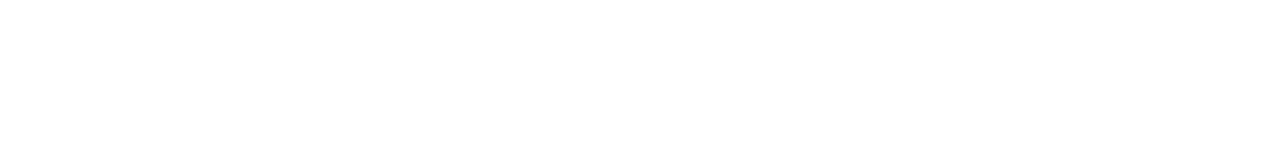
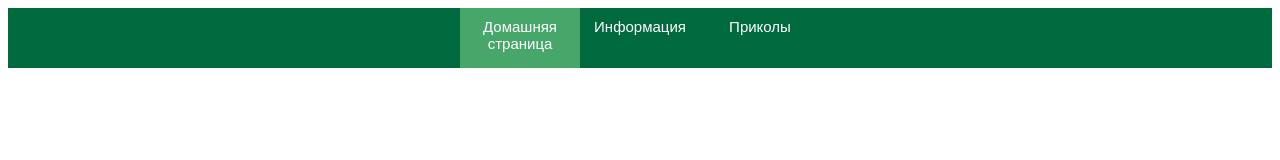
Before and after one commit to Kir-Scheluh/Jabas, a plain HTML site: page Version 2/index.html in a window 1280 px wide. Drawn offline with Linux system fonts and the light colour scheme.

Commit message:
Менюшка во второй версии
Не смог выровнять элементы по вертикали

```diff
--- a/Version 2/css/styles.css
+++ b/Version 2/css/styles.css
@@ -0,0 +1,22 @@
+#menu{
+	display: flex;
+	background-color: #00693E;
+	justify-content: center;
+	height: 60px;
+	padding: auto 10px;
+}
+#menu a{
+	width: 100px;
+	padding: 10px;
+
+	text-align: center;
+	text-decoration: none;
+	color: white;
+	font: 15px Arial;
+}
+#menu a:hover {
+	background-color: #47A76A;
+}
+#menu a.active{
+	background-color: #47A76A;
+}
--- a/Version 2/index.html
+++ b/Version 2/index.html
@@ -7,6 +7,17 @@
 	<title>Document</title>
 </head>
 <body>
+	<div id="wrapper">
+		<header>
+			<div id="menu">
+				<a href="#" class="active">Домашняя страница</a>
+				<a href="./pages/information.html">Информация</a>
+				<a href="./pages/jokes.html">Приколы</a>
+			</div>
+		</header>
+		<main>
 
+		</main>
+	</div>
 </body>
 </html>
```
Also changed, not shown: Version 2/pages/information.html (added), Version 2/pages/jokes.html (added).
